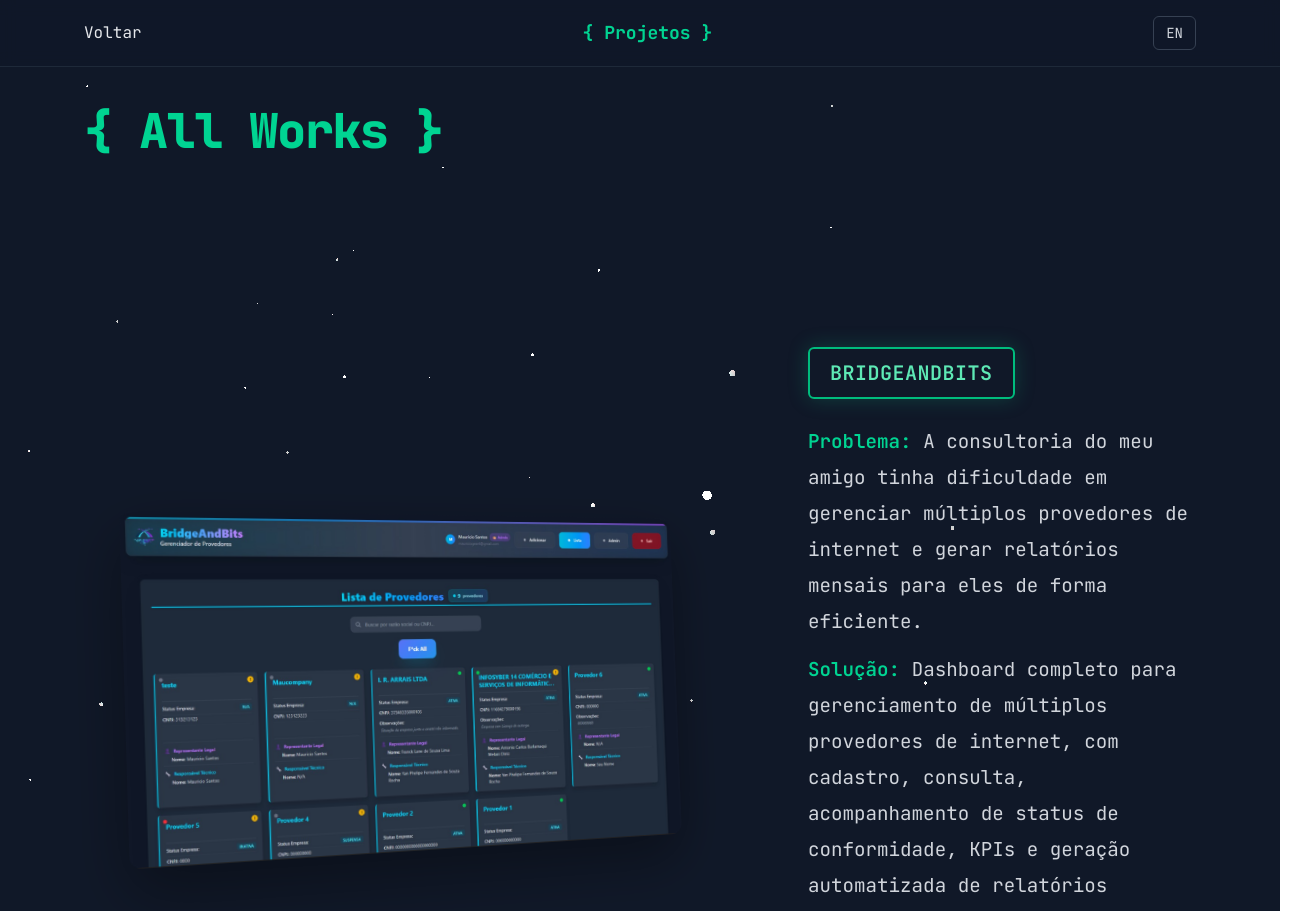
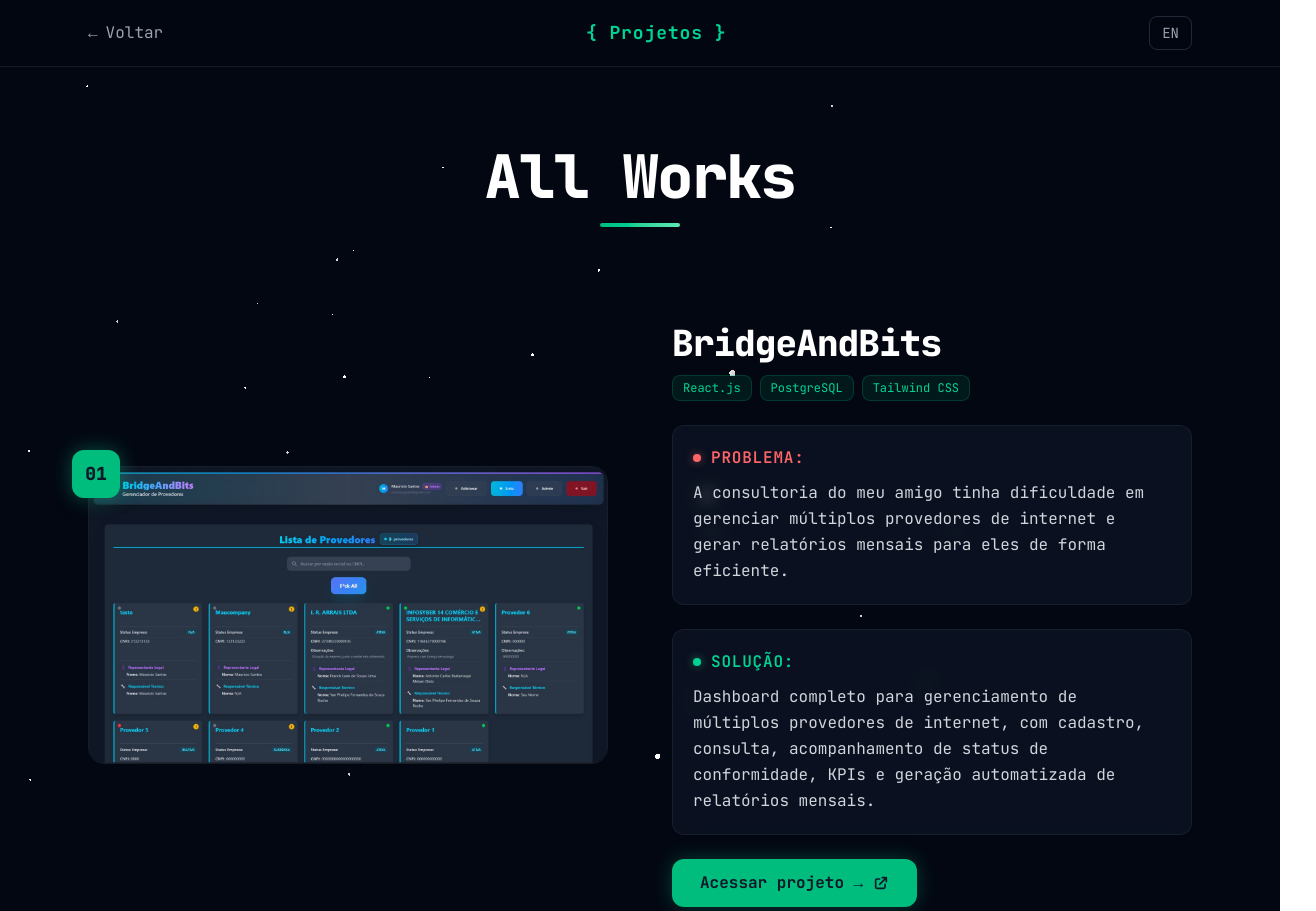
Before and after one commit to MauricioSts/mauriciosantos, a React (Vite) app: page /projetos in a window 1280 px wide. Shown: the top 911 px of the page, 1316 px wide, since content can reach past the window. Built offline with nearby package versions, Linux system fonts and the light colour scheme.

Commit message:
feat: add SETHAS experience, Salviano Burguer project, redesign AllProjects page

```diff
--- a/src/components/DevTools.jsx
+++ b/src/components/DevTools.jsx
@@ -1,7 +1,7 @@
 import Reveal from './Reveal'
 import Dock from './Dock'
 import GooeyNav from './GooeyNav'
-import { SiReact, SiTypescript, SiTailwindcss, SiNodedotjs, SiVite, SiGithub, SiVercel, SiJavascript, SiHtml5, SiCss3, SiFlutter, SiDart, SiDocker, SiPostgresql, SiFirebase } from 'react-icons/si'
+import { SiReact, SiTypescript, SiTailwindcss, SiNodedotjs, SiVite, SiGithub, SiVercel, SiJavascript, SiHtml5, SiCss3, SiFlutter, SiDart, SiDocker, SiPostgresql, SiFirebase, SiDjango } from 'react-icons/si'
 import { useTranslation } from '../hooks/useTranslation'
 import { useState } from 'react'
 
@@ -24,6 +24,7 @@
     {
       title: t.devtools.groups.mobile,
       items: [
+        { icon: <SiReact size={22} />, label: 'React Native', onClick: () => window.open('https://reactnative.dev/', '_blank') },
         { icon: <SiFlutter size={22} />, label: 'Flutter', onClick: () => window.open('https://flutter.dev/', '_blank') },
         { icon: <SiDart size={22} />, label: 'Dart', onClick: () => window.open('https://dart.dev/', '_blank') },
       ],
@@ -32,6 +33,7 @@
       title: t.devtools.groups.backend,
       items: [
         { icon: <SiNodedotjs size={22} />, label: 'Node.js', onClick: () => window.open('https://nodejs.org/', '_blank') },
+        { icon: <SiDjango size={22} />, label: 'Django', onClick: () => window.open('https://www.djangoproject.com/', '_blank') },
         { icon: <SiDocker size={22} />, label: 'Docker', onClick: () => window.open('https://www.docker.com/', '_blank') },
         { icon: <SiGithub size={22} />, label: 'GitHub', onClick: () => window.open('https://github.com/', '_blank') },
         { icon: <SiVercel size={22} />, label: 'Vercel', onClick: () => window.open('https://vercel.com/', '_blank') },
--- a/src/components/Portfolio.jsx
+++ b/src/components/Portfolio.jsx
@@ -11,21 +11,28 @@
       id: 1,
       title: 'BridgeAndBits',
       description: t.projects.bridgeAndBits.description,
-      link: '/projetos',
+      link: '/projetos#projeto-1',
       linkText: t.portfolio.seeMore
     },
     {
       id: 2,
       title: 'JerseyAndBits',
       description: t.projects.jerseyAndBits.description,
-      link: '/projetos',
+      link: '/projetos#projeto-2',
       linkText: t.portfolio.seeMore
     },
     {
       id: 3,
+      title: 'Salviano Burguer',
+      description: t.projects.salvianoBurguer.description,
+      link: '/projetos#projeto-3',
+      linkText: t.portfolio.seeMore
+    },
+    {
+      id: 4,
       title: 'Chovinista',
       description: t.projects.chovinista.description,
-      link: '/projetos',
+      link: '/projetos#projeto-4',
       linkText: t.portfolio.seeMore
     }
   ]
--- a/src/pages/AllProjects.jsx
+++ b/src/pages/AllProjects.jsx
@@ -1,5 +1,6 @@
-import { Link } from 'react-router-dom'
+import { Link, useLocation } from 'react-router-dom'
 import { motion } from 'framer-motion'
+import { useEffect } from 'react'
 import Particles from '../components/Particles'
 import { useTranslation } from '../hooks/useTranslation'
 import { useLanguage } from '../contexts/LanguageContext'
@@ -7,6 +8,18 @@
 function AllProjects() {
   const t = useTranslation()
   const { language, toggleLanguage } = useLanguage()
+  const location = useLocation()
+
+  useEffect(() => {
+    if (location.hash) {
+      const el = document.getElementById(location.hash.slice(1))
+      if (el) {
+        setTimeout(() => {
+          el.scrollIntoView({ behavior: 'smooth', block: 'start' })
+        }, 400)
+      }
+    }
+  }, [location.hash])
 
   const projects = [
     {
@@ -15,7 +28,8 @@
       problem: t.projects.bridgeAndBits.problem,
       solution: t.projects.bridgeAndBits.solution,
       image: '/provedores.png',
-      href: 'https://providersmanagement.vercel.app/',
+      href: 'https://bridgeandbits.mauriciosts.com/',
+      tags: ['React.js', 'PostgreSQL', 'Tailwind CSS'],
     },
     {
       id: 2,
@@ -24,26 +38,66 @@
       solution: t.projects.jerseyAndBits.solution,
       image: '/jersey.jpeg',
       href: 'https://jerseyandbits.vercel.app/',
+      tags: ['React.js', 'Firebase', 'Tailwind CSS'],
     },
     {
       id: 3,
+      title: 'Salviano Burguer',
+      problem: t.projects.salvianoBurguer.problem,
+      solution: t.projects.salvianoBurguer.solution,
+      image: '/salvianoburguer.png',
+      href: '#',
+      tags: ['JavaScript', 'Tailwind CSS', 'WhatsApp API'],
+    },
+    {
+      id: 4,
       title: 'Chovinista',
       problem: t.projects.chovinista.problem,
       solution: t.projects.chovinista.solution,
       image: '/chovinista.jpeg',
       href: '#',
+      tags: ['React.js', 'Tailwind CSS'],
     },
   ]
+
+  const containerVariants = {
+    hidden: {},
+    visible: {
+      transition: {
+        staggerChildren: 0.2,
+      },
+    },
+  }
+
+  const cardVariants = {
+    hidden: { opacity: 0, y: 60 },
+    visible: {
+      opacity: 1,
+      y: 0,
+      transition: { duration: 0.7, ease: [0.22, 1, 0.36, 1] },
+    },
+  }
+
   return (
-    <div className="min-h-screen relative bg-gray-900 text-gray-200">
+    <div className="min-h-screen relative bg-gray-950 text-gray-200">
       <Particles />
-      <header className="sticky top-0 z-40 bg-gray-900/85 backdrop-blur-sm border-b border-gray-800">
-        <div className="max-w-6xl mx-auto px-4 sm:px-5 py-3 sm:py-4 flex items-center justify-between">
-          <Link to="/" className="text-gray-200 hover:text-emerald-400 transition-colors text-sm sm:text-base">{t.projects.back}</Link>
-          <div className="font-bold text-emerald-400 text-sm sm:text-base md:text-lg">{`{ ${t.projects.projectsTitle} }`}</div>
+
+      {/* Header */}
+      <header className="sticky top-0 z-40 bg-gray-950/80 backdrop-blur-md border-b border-gray-800/60">
+        <div className="max-w-6xl mx-auto px-4 sm:px-6 py-3.5 sm:py-4 flex items-center justify-between">
+          <Link
+            to="/"
+            className="flex items-center gap-2 text-gray-400 hover:text-emerald-400 transition-all duration-300 text-sm sm:text-base group"
+          >
+            <span className="inline-block transition-transform duration-300 group-hover:-translate-x-1">←</span>
+            <span>{t.projects.back}</span>
+          </Link>
+          <div className="font-bold text-emerald-400 text-sm sm:text-base md:text-lg tracking-wider font-mono">
+            {`{ ${t.projects.projectsTitle} }`}
+          </div>
           <button
             onClick={toggleLanguage}
-            className="px-3 py-1.5 text-xs sm:text-sm font-mono text-gray-300 hover:text-emerald-400 border border-gray-700 hover:border-emerald-500 rounded-md transition-colors"
+            className="px-3 py-1.5 text-xs sm:text-sm font-mono text-gray-400 hover:text-emerald-400 border border-gray-700/60 hover:border-emerald-500/60 rounded-lg transition-all duration-300 hover:shadow-[0_0_12px_rgba(16,185,129,0.15)]"
             aria-label="Toggle language"
           >
             {language === 'pt' ? 'EN' : 'PT'}
@@ -51,45 +105,152 @@
         </div>
       </header>
 
-      <main className="relative z-10 max-w-6xl mx-auto px-4 sm:px-5 py-6 sm:py-8 md:py-10">
-        <h1 className="text-2xl sm:text-3xl md:text-4xl lg:text-5xl font-extrabold mb-8 sm:mb-10 md:mb-12 tracking-tight text-emerald-400 px-4 sm:px-0">{`{ ${t.projects.allWorks} }`}</h1>
+      {/* Main */}
+      <main className="relative z-10 max-w-6xl mx-auto px-4 sm:px-6 py-10 sm:py-14 md:py-20">
+        {/* Page Title */}
+        <motion.div
+          className="mb-14 sm:mb-20 md:mb-24 text-center"
+          initial={{ opacity: 0, y: -30 }}
+          animate={{ opacity: 1, y: 0 }}
+          transition={{ duration: 0.8, ease: [0.22, 1, 0.36, 1] }}
+        >
+          <h1 className="text-3xl sm:text-4xl md:text-5xl lg:text-6xl font-extrabold tracking-tight text-white mb-4">
+            {t.projects.allWorks}
+          </h1>
+          <div className="w-20 h-1 bg-gradient-to-r from-emerald-500 to-emerald-300 mx-auto rounded-full" />
+        </motion.div>
 
-        <div className="space-y-16 sm:space-y-20 md:space-y-24">
-          {projects.map((p, idx) => (
-            <section key={p.id} className={`group relative py-12 sm:py-16 md:py-20 lg:py-28 xl:py-36 grid grid-cols-1 md:grid-cols-2 gap-8 sm:gap-12 md:gap-16 lg:gap-36 xl:gap-44 items-center px-4 sm:px-0`}>
-              <div className={`order-1 ${idx % 2 === 1 ? 'md:order-last md:flex md:justify-end md:pr-6 lg:pr-10 xl:pr-12' : 'md:order-none md:pl-6 lg:pl-10 xl:pl-12'}`}>
-                <div className="relative [perspective:1400px]">
-                  {/* 3D picture frame - tilt towards text */}
-                  <div className={`relative z-0 inline-block w-full md:w-[140%] max-w-none overflow-visible [transform-style:preserve-3d] transform-gpu ${idx % 2 === 1 ? 'origin-right' : 'origin-left'}`}>
+        {/* Projects Grid */}
+        <motion.div
+          className="space-y-20 sm:space-y-28 md:space-y-36"
+          variants={containerVariants}
+          initial="hidden"
+          animate="visible"
+        >
+          {projects.map((p, idx) => {
+            const isEven = idx % 2 === 0
+            return (
+              <motion.section
+                key={p.id}
+                id={`projeto-${p.id}`}
+                variants={cardVariants}
+                className="scroll-mt-24"
+              >
+                <div className={`grid grid-cols-1 lg:grid-cols-2 gap-8 sm:gap-10 lg:gap-16 items-center ${!isEven ? 'lg:[direction:rtl]' : ''}`}>
+
+                  {/* Image Side */}
+                  <div className={`${!isEven ? 'lg:[direction:ltr]' : ''}`}>
                     <motion.div
-                      className="relative"
-                      initial={{ rotateY: idx % 2 === 1 ? -18 : 18, rotateX: 2, rotateZ: idx % 2 === 1 ? 2 : -2, x: idx % 2 === 1 ? 8 : -8 }}
-                      whileHover={{ rotateY: 0, rotateX: 0, rotateZ: 0, x: 0, scale: 1.05, y: -2, transition: { duration: 0.45, ease: [0.22,1,0.36,1] } }}
+                      className="relative group cursor-pointer"
+                      whileHover={{ y: -8 }}
+                      transition={{ type: 'spring', stiffness: 300, damping: 20 }}
                     >
-                      <img src={p.image} alt={p.title} className="w-full h-auto rounded-xl shadow-[0_24px_60px_rgba(0,0,0,0.35)]" />
+                      {/* Glow effect behind image */}
+                      <div className="absolute -inset-2 bg-gradient-to-br from-emerald-500/20 via-emerald-400/10 to-transparent rounded-2xl blur-xl opacity-0 group-hover:opacity-100 transition-opacity duration-500" />
+
+                      {/* Project number badge */}
+                      <div className="absolute -top-4 -left-4 z-20 w-10 h-10 sm:w-12 sm:h-12 bg-emerald-500 rounded-xl flex items-center justify-center shadow-[0_0_20px_rgba(16,185,129,0.4)]">
+                        <span className="text-gray-900 font-extrabold text-base sm:text-lg font-mono">
+                          {String(idx + 1).padStart(2, '0')}
+                        </span>
+                      </div>
+
+                      {/* Image */}
+                      <div className="relative overflow-hidden rounded-2xl border border-gray-700/40">
+                        <img
+                          src={p.image}
+                          alt={p.title}
+                          className="w-full h-auto object-cover transition-transform duration-700 group-hover:scale-105"
+                        />
+                        <div className="absolute inset-0 bg-gradient-to-t from-gray-950/60 via-transparent to-transparent opacity-0 group-hover:opacity-100 transition-opacity duration-500" />
+                      </div>
                     </motion.div>
                   </div>
+
+                  {/* Content Side */}
+                  <div className={`${!isEven ? 'lg:[direction:ltr]' : ''}`}>
+                    <div className="space-y-5 sm:space-y-6">
+                      {/* Title */}
+                      <div>
+                        <h2 className="text-2xl sm:text-3xl md:text-4xl font-extrabold text-white tracking-tight mb-3">
+                          {p.title}
+                        </h2>
+                        {/* Tags */}
+                        {p.tags && p.tags.length > 0 && (
+                          <div className="flex flex-wrap gap-2">
+                            {p.tags.map((tag, i) => (
+                              <span
+                                key={i}
+                                className="px-2.5 py-1 bg-emerald-500/10 text-emerald-400 rounded-lg text-xs font-mono border border-emerald-500/20"
+                              >
+                                {tag}
+                              </span>
+                            ))}
+                          </div>
+                        )}
+                      </div>
+
+                      {/* Problem */}
+                      <div className="bg-gray-900/60 backdrop-blur-sm border border-gray-800/60 rounded-xl p-4 sm:p-5">
+                        <div className="flex items-center gap-2.5 mb-2.5">
+                          <div className="w-2 h-2 rounded-full bg-red-400 shadow-[0_0_8px_rgba(248,113,113,0.5)]" />
+                          <span className="text-red-400 font-semibold text-sm sm:text-base font-mono uppercase tracking-wider">
+                            {t.projects.problem}
+                          </span>
+                        </div>
+                        <p className="text-gray-300 text-sm sm:text-base leading-relaxed">
+                          {p.problem}
+                        </p>
+                      </div>
+
+                      {/* Solution */}
+                      <div className="bg-gray-900/60 backdrop-blur-sm border border-gray-800/60 rounded-xl p-4 sm:p-5">
+                        <div className="flex items-center gap-2.5 mb-2.5">
+                          <div className="w-2 h-2 rounded-full bg-emerald-400 shadow-[0_0_8px_rgba(52,211,153,0.5)]" />
+                          <span className="text-emerald-400 font-semibold text-sm sm:text-base font-mono uppercase tracking-wider">
+                            {t.projects.solution}
+                          </span>
+                        </div>
+                        <p className="text-gray-300 text-sm sm:text-base leading-relaxed">
+                          {p.solution}
+                        </p>
+                      </div>
+
+                      {/* CTA Button */}
+                      {p.href && p.href !== '#' && (
+                        <motion.a
+                          href={p.href}
+                          target="_blank"
+                          rel="noopener noreferrer"
+                          className="inline-flex items-center gap-2.5 bg-emerald-500 text-gray-900 font-bold px-6 sm:px-7 py-2.5 sm:py-3 rounded-xl shadow-[0_0_20px_rgba(16,185,129,0.3)] hover:shadow-[0_0_30px_rgba(16,185,129,0.5)] transition-all duration-300 text-sm sm:text-base"
+                          whileHover={{ scale: 1.03 }}
+                          whileTap={{ scale: 0.97 }}
+                        >
+                          {t.projects.accessProject}
+                          <svg className="w-4 h-4" fill="none" stroke="currentColor" viewBox="0 0 24 24">
+                            <path strokeLinecap="round" strokeLinejoin="round" strokeWidth={2.5} d="M10 6H6a2 2 0 00-2 2v10a2 2 0 002 2h10a2 2 0 002-2v-4M14 4h6m0 0v6m0-6L10 14" />
+                          </svg>
+                        </motion.a>
+                      )}
+                    </div>
+                  </div>
                 </div>
-              </div>
-              <div className={`${idx % 2 === 1
-                ? 'md:pr-8 lg:pr-12 xl:pr-20 md:text-right'
-                : 'md:pl-8 lg:pl-12 xl:pl-20'} relative z-10`}>
-                <div className="inline-block border-2 border-emerald-500 text-emerald-300 rounded-md px-3 sm:px-4 md:px-5 py-2 sm:py-2.5 mb-4 sm:mb-5 md:mb-6 font-semibold tracking-wide text-base sm:text-lg md:text-xl shadow-[0_0_20px_rgba(16,185,129,0.25)]">
-                  {p.title.toUpperCase()}
-                </div>
-                <div className="max-w-3xl text-sm sm:text-base md:text-[1.08rem] lg:text-[1.2rem] text-gray-300 leading-6 sm:leading-7 md:leading-8 lg:leading-9 tracking-normal">
-                  <div className="mb-2 sm:mb-3"><span className="text-emerald-400 font-semibold">{t.projects.problem}</span> {p.problem}</div>
-                  <div><span className="text-emerald-400 font-semibold">{t.projects.solution}</span> {p.solution}</div>
-                </div>
-                {p.href && p.href !== '#' && (
-                  <div className="mt-6 sm:mt-8">
-                    <a href={p.href} target="_blank" rel="noopener noreferrer" className="inline-block bg-emerald-500 text-gray-900 font-semibold px-5 sm:px-6 md:px-7 py-2 sm:py-2.5 md:py-3 rounded-md shadow hover:brightness-95 transition text-sm sm:text-base md:text-lg blink-attention">{t.projects.accessProject}</a>
+
+                {/* Divider between projects */}
+                {idx < projects.length - 1 && (
+                  <div className="flex items-center justify-center mt-16 sm:mt-20 md:mt-28">
+                    <div className="h-px w-16 bg-gradient-to-r from-transparent to-gray-700" />
+                    <div className="w-2 h-2 rounded-full bg-emerald-500/40 mx-4" />
+                    <div className="h-px w-16 bg-gradient-to-l from-transparent to-gray-700" />
                   </div>
                 )}
-              </div>
-            </section>
-          ))}
-        </div>
+              </motion.section>
+            )
+          })}
+        </motion.div>
+
+        {/* Bottom spacer */}
+        <div className="h-20" />
       </main>
     </div>
   )
--- a/src/translations/en.js
+++ b/src/translations/en.js
@@ -11,7 +11,7 @@
   // Hero
   hero: {
     tagline: 'Front-end Student Entrepreneur',
-    description1: 'I am a Systems for Internet student at IFRN and a Front-end Developer. I like to create practical and efficient interfaces.',
+    description1: 'I am a Systems for Internet student at IFRN and a Bachelor\'s in Software Engineering student at Estácio. Front-end Developer, I like to create practical and efficient interfaces.',
     description2: 'I have participated in volunteer scholarships at IFRN and I am an entrepreneur, owner of the sports jersey store PFCsports.',
     description3: 'Check out my projects or get in touch!',
     dock: {
@@ -41,6 +41,11 @@
       solution: 'I developed this complete management system to meet my own needs as an entrepreneur. The platform offers complete control of orders, customer registration and history, financial management with automatic monthly gross profit calculation. After solving my problems, I made it available for free to other entrepreneurs in the sector.',
       description: 'Management system developed to meet my needs as a sports jersey store owner. Offers order control, customer registration and financial management. Made available for free to other entrepreneurs in the sector.'
     },
+    salvianoBurguer: {
+      problem: 'The Salviano Burguer restaurant needed a digital presence to display their menu and make it easier for customers to place orders quickly and conveniently.',
+      solution: 'I developed a website for the restaurant with an interactive digital menu and WhatsApp API integration, allowing customers to place orders directly from their phones. My first freelance project.',
+      description: 'Website for Salviano Burguer restaurant with a digital menu and WhatsApp API integration for direct orders. My first freelance project.'
+    },
     chovinista: {
       problem: 'My girlfriend needed to manage and track her monthly fixed income in an organized way, recording received values and viewing financial history to have control over income.',
       solution: 'Personal financial management system for controlling and viewing fixed income, allowing notes and monthly income tracking.',
@@ -58,6 +63,15 @@
   experience: {
     title: 'Professional Experience',
     responsibilities: 'Responsibilities',
+    sethas: {
+      role: 'Intern - Mobile Developer',
+      responsibilities: [
+        'Development and maintenance of the Programa Leite Potiguar app using React Native',
+        'Web interface development with React.js',
+        'Improved app efficiency, significantly increasing its speed and performance',
+        'Publishing and maintaining the app on the Google Play Store'
+      ]
+    },
     ifrnFlutter: {
       role: 'Flutter Developer',
       responsibilities: [
--- a/src/translations/pt.js
+++ b/src/translations/pt.js
@@ -11,7 +11,7 @@
   // Hero
   hero: {
     tagline: 'Estudante Front-end Empreendedor',
-    description1: 'Sou estudante de Sistemas para Internet no IFRN e Desenvolvedor Front-end. Gosto de criar interfaces práticas e eficientes.',
+    description1: 'Sou estudante de Sistemas para Internet no IFRN e de Bacharelado em Engenharia de Software na Estácio. Desenvolvedor Front-end, gosto de criar interfaces práticas e eficientes.',
     description2: 'Já participei de bolsas voluntárias no IFRN e sou empreendedor, dono da loja de camisas de time PFCsports.',
     description3: 'Confira meus projetos ou entre em contato!',
     dock: {
@@ -41,6 +41,11 @@
       solution: 'Desenvolvi este sistema completo de gestão para suprir minhas próprias necessidades como empreendedor. A plataforma oferece controle total de pedidos, cadastro e histórico de clientes, gestão financeira com cálculo automático de lucro bruto mensal. Após resolver meus problemas, disponibilizei gratuitamente para outros empreendedores do setor.',
       description: 'Sistema de gestão desenvolvido para suprir minhas necessidades como dono de loja de camisas de time. Oferece controle de pedidos, cadastro de clientes e gestão financeira. Disponibilizado gratuitamente para outros empreendedores do setor.'
     },
+    salvianoBurguer: {
+      problem: 'A hamburgueria Salviano Burguer precisava de uma presença digital para exibir seu cardápio e facilitar os pedidos dos clientes de forma rápida e prática.',
+      solution: 'Desenvolvi um site para a hamburgueria com cardápio digital interativo e integração com a API do WhatsApp, permitindo que os clientes façam pedidos diretamente pelo celular. Meu primeiro trabalho como freelancer.',
+      description: 'Site para a hamburgueria Salviano Burguer com cardápio digital e integração com a API do WhatsApp para pedidos diretos. Meu primeiro freelancer.'
+    },
     chovinista: {
       problem: 'Minha namorada precisava gerenciar e acompanhar o rendimento fixo mensal dela de forma organizada, registrando valores recebidos e visualizando o histórico financeiro para ter controle sobre a renda.',
       solution: 'Sistema de gestão financeira pessoal para controle e visualização de rendimento fixo, permitindo anotações e acompanhamento da renda mensal.',
@@ -58,6 +63,14 @@
   experience: {
     title: 'Experiências Profissionais',
     responsibilities: 'Responsabilidades',
+    sethas: {
+      role: 'Estagiário - Desenvolvedor Mobile',
+      responsibilities: [
+        'Desenvolvimento e manutenção do aplicativo Programa Leite Potiguar utilizando React Native',
+        'Melhoria da eficiência do aplicativo, aumentando significativamente sua velocidade e performance',
+        'Publicação e manutenção do aplicativo na Google Play Store'
+      ]
+    },
     ifrnFlutter: {
       role: 'Flutter Developer',
       responsibilities: [
```
Also changed, not shown: src/components/ExperienceSection.jsx (+14 -8 lines), src/components/Timeline.jsx (+9 -1 lines), public/salvianoburguer.png (added). Lines whose indentation alone changed are shown as unchanged.
